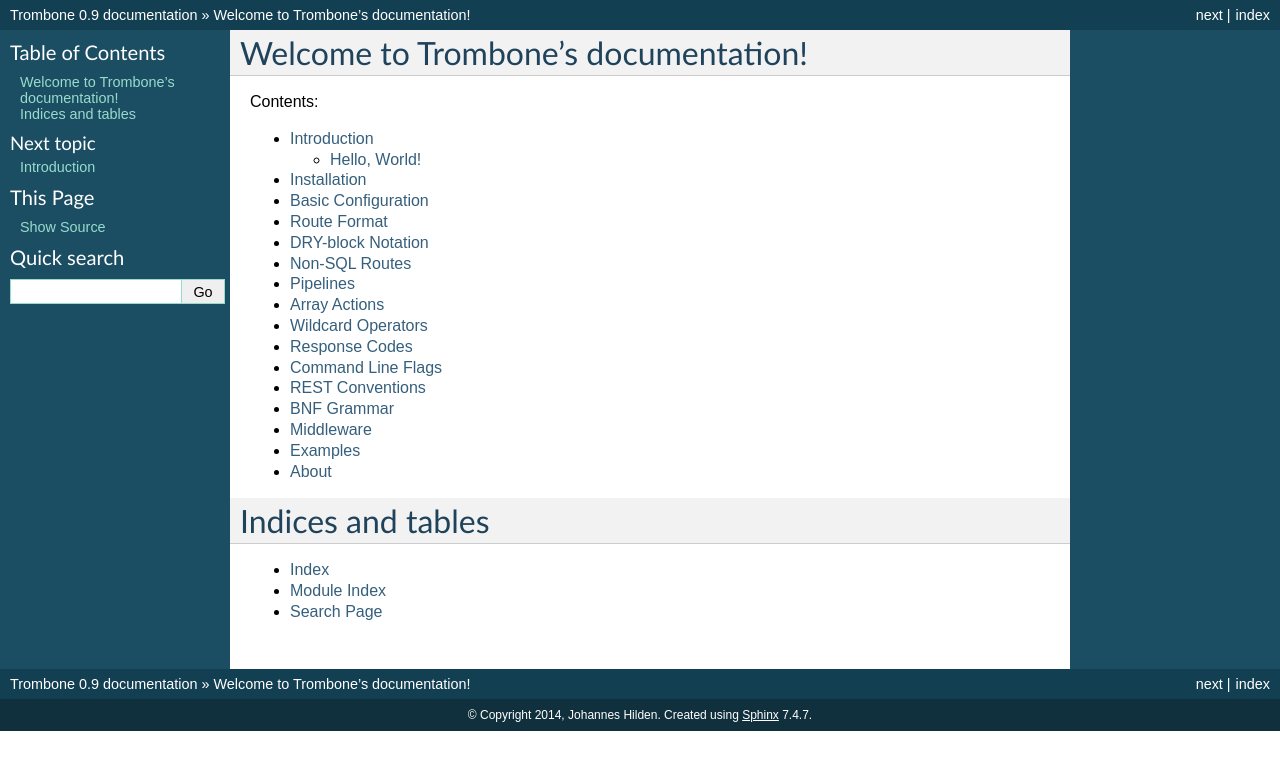
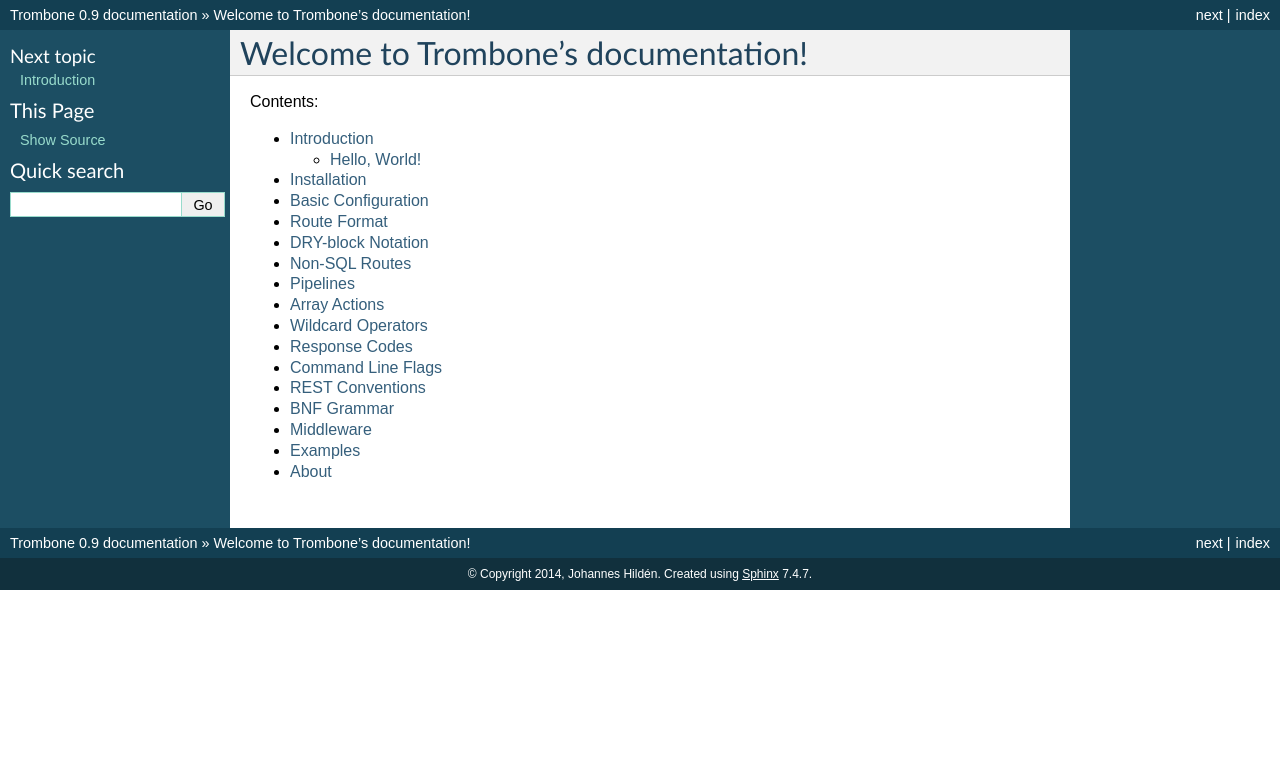
Before and after one commit to laserpants/trombone, a Sphinx documentation site: the page built from docs/index.rst, in a window 1280 px wide. Shown: the top 770 px of the page. Built offline with Sphinx 7.4.7, drawn with Linux system fonts in a browser that asks for light colours; pages that are not in the unit, such as notebooks, are missing from menus.

Commit message:
More docs.

```diff
--- a/docs/about.rst
+++ b/docs/about.rst
@@ -1,2 +1,7 @@
 About
 =====
+
+Trombone is written in Haskell and available for use under the BSD license.
+
+- Issue Tracker: `github.com/johanneshilden/trombone/issues <http://github.com/johanneshilden/trombone/issues>`_
+- Source Code: `github.com/johanneshilden/trombone <http://github.com/johanneshilden/trombone>`_
--- a/docs/conf.py
+++ b/docs/conf.py
@@ -44,7 +44,7 @@
 
 # General information about the project.
 project = u'Trombone'
-copyright = u'2014, Johannes Hilden'
+copyright = u'2014, Johannes Hildén'
 
 # The version info for the project you're documenting, acts as replacement for
 # |version| and |release|, also used in various other places throughout the
--- a/docs/index.rst
+++ b/docs/index.rst
@@ -29,14 +29,3 @@
    tools-and-utilities-rst
    examples.rst
    about.rst
-
-
-
-
-
-Indices and tables
-==================
-
-* :ref:`genindex`
-* :ref:`modindex`
-* :ref:`search`
```
